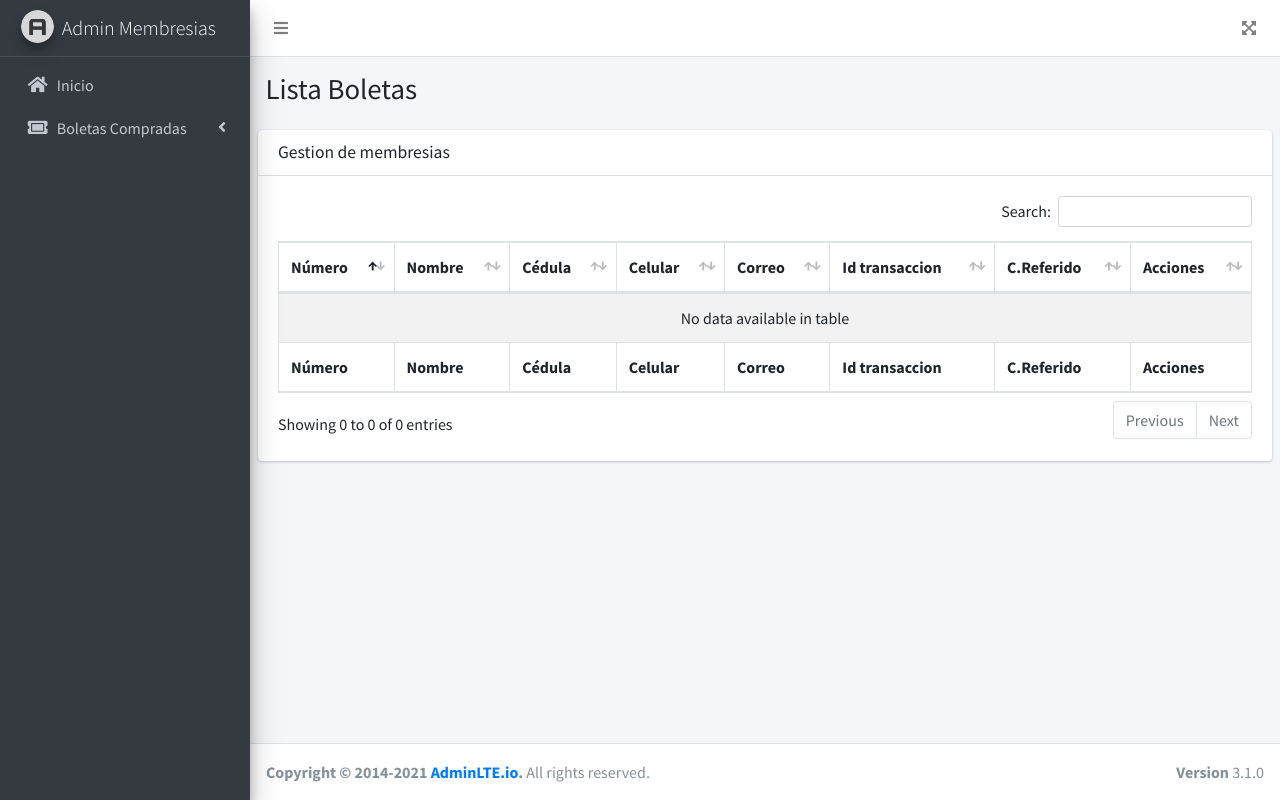
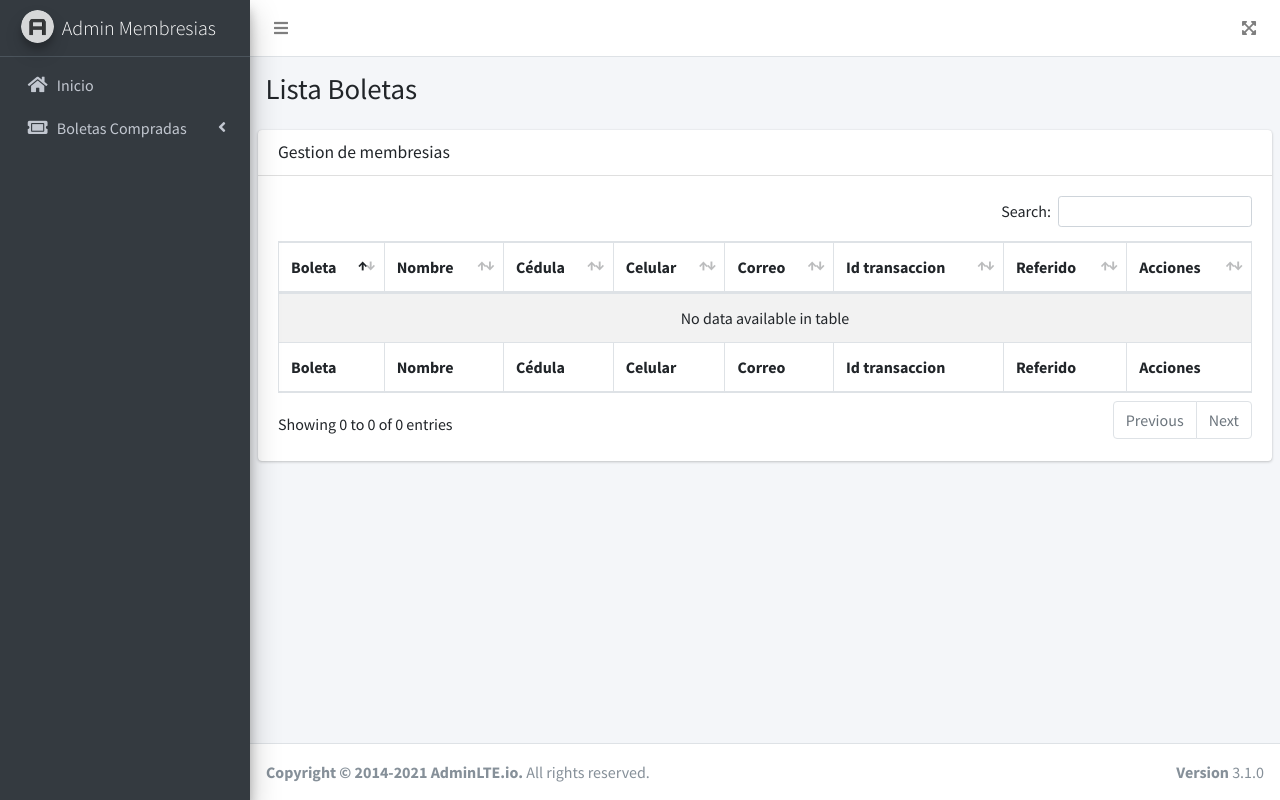
Before and after one commit to jfredyromero/admin-rifa, a PHP site: page /views/ticket/readTicket.php in a window 1280 px wide. Run offline with PHP 8.4, Linux system fonts and the light colour scheme; data that the repository does not hold is empty; some libraries are stand-ins or nearby versions.

Commit message:
Codigos de referidos cambiados por nombre del referido. Tabla actualizada

```diff
--- a/connection/connection.php
+++ b/connection/connection.php
@@ -1,11 +1,10 @@
 <?php
-    // $host = "sql555.main-hosting.eu";
-    // $user = "u791910196_ganatucarro";
-    // $pw = "GanaTuCarro60000";
-    // $db = "u791910196_ganatucarro";
-
-    $host = "localhost";
-    $user = "root";
-    $pw = "";
-    $db = "gana_tu_carro_db";
+$host = "sql555.main-hosting.eu";
+$user = "u791910196_ganatucarro";
+$pw = "GanaTuCarro60000";
+$db = "u791910196_ganatucarro";
+// $host = "localhost";
+// $user = "root";
+// $pw = "";
+// $db = "gana_tu_carro_db";
 ?>
--- a/templates/footer.php
+++ b/templates/footer.php
@@ -2,7 +2,7 @@
     <div class="float-right d-none d-sm-block">
         <b>Version</b> 3.1.0
     </div>
-    <strong>Copyright &copy; 2014-2021 <a href="https://adminlte.io">AdminLTE.io</a>.</strong> All rights
+    <strong>Copyright &copy; 2014-2021 AdminLTE.io.</strong> All rights
     reserved.
 </footer>
 
--- a/views/ticket/readTicket.php
+++ b/views/ticket/readTicket.php
@@ -31,13 +31,13 @@ include_once("../../connection/connection.php");
                         <table id="registros" class="table table-bordered table-striped">
                             <thead>
                                 <tr>
-                                    <th>Número</th>
+                                    <th>Boleta</th>
                                     <th>Nombre</th>
                                     <th>Cédula</th>
                                     <th>Celular</th>
                                     <th>Correo</th>
                                     <th>Id transaccion</th>
-                                    <th>C.Referido</th>
+                                    <th>Referido</th>
                                     <th>Acciones</th>
                                 </tr>
                             </thead>
@@ -46,7 +46,7 @@ include_once("../../connection/connection.php");
                                 try {
                                     //code...
                                     $conn = mysqli_connect($host, $user, $pw, $db);
-                                    $sql = "SELECT id, numero_boleta, comprador_nombre, comprador_cedula, comprador_celular, comprador_correo, id_transaccion, codigo_referido FROM boletas";
+                                    $sql = "SELECT id, numero_boleta, comprador_nombre, comprador_cedula, comprador_celular, comprador_correo, id_transaccion, referidos.referido FROM boletas LEFT JOIN referidos ON codigo_referido = referidos.codigo";
                                     $resultado = $conn->query($sql);
                                 } catch (Exception $e) {
                                     //throw $th;
@@ -62,7 +62,7 @@ include_once("../../connection/connection.php");
                                         <td> <?php echo $registro['comprador_celular']; ?> </td>
                                         <td> <?php echo $registro['comprador_correo']; ?> </td>
                                         <td> <?php echo $registro['id_transaccion']; ?> </td>
-                                        <td> <?php echo $registro['codigo_referido']; ?> </td>
+                                        <td> <?php echo $registro['referido']; ?> </td>
                                         <td>
 
                                             <a href="#" data-id="<?php echo $registro['id']; ?>" data-tipo="ticket" class="btn bg-maroon btn-flat margin rounded borrar_registro">
@@ -74,13 +74,13 @@ include_once("../../connection/connection.php");
                             </tbody>
                             <tfoot>
                                 <tr>
-                                    <th>Número</th>
+                                    <th>Boleta</th>
                                     <th>Nombre</th>
                                     <th>Cédula</th>
                                     <th>Celular</th>
                                     <th>Correo</th>
                                     <th>Id transaccion</th>
-                                    <th>C.Referido</th>
+                                    <th>Referido</th>
                                     <th>Acciones</th>
                                 </tr>
                             </tfoot>
```
